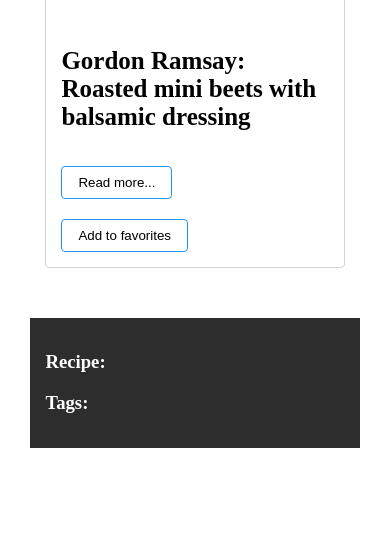
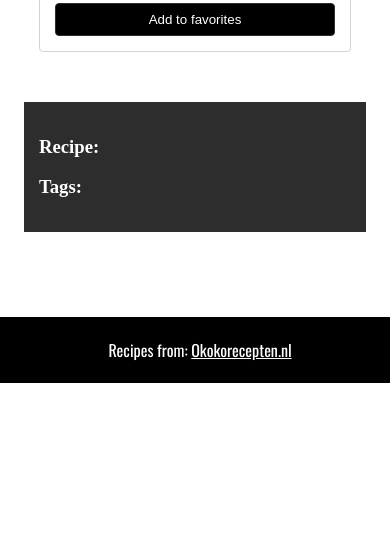
Before and after one commit to KasperOfzeau/PRG03-magazine, a PHP site: page / in a window 390 px wide. Shown: the part 2139-2672 px from the top of the page. After the commit the page ends 2522 px from the top, so only its background shows below. Run offline with PHP 8.4, Linux system fonts and the light colour scheme.

Commit message:
Added rating css and more responsiveness

```diff
--- a/css/style.css
+++ b/css/style.css
@@ -1,5 +1,11 @@
 /* ------ GOOGLE FONTS ------ */
 @import url('https://fonts.googleapis.com/css2?family=Oswald:wght@200;300;400;500;600;700&display=swap');
+
+body {
+    padding: 0;
+    margin: 0;
+    overflow-x: hidden;
+}
 
 /* ----- NAVBAR ----- */
 #navigation {
@@ -23,7 +29,7 @@
 /* ----- MAIN ELEMENTS ----- */
 main {
     width: 80%;
-    margin: 135px auto 0 auto;
+    margin: 135px auto 50px auto;
     padding-right: 250px;
 }
 
@@ -37,10 +43,11 @@ main {
     border: 1px solid #d3d3d3;
     border-radius: .25rem;
     transition: 0.6s;
+    position: relative;
 }
 
 .favoriteCard {
-    background: yellow;
+    background: #f1f116;
 }
 
 .bg-img {
@@ -54,23 +61,60 @@ main {
     padding: 15px;
 }
 
+.cardRating {
+    position: absolute;
+    top: 0;
+    right: 0;
+    width: 25%;
+    padding: 10px 15px;
+    background: linear-gradient(260deg, rgba(0,0,0,1) 0%, rgba(0,0,0,1) 61%, rgba(0,0,0,0) 100%);
+    color: #fff;
+    text-align: right;
+}
+
+.fa-star {
+    font-size: 16px;
+    color: #f1f116;
+}
+
+.card h4 {
+    font-family: 'Oswald', sans-serif;
+    margin: 0;
+}
+
+.kitchenTag {
+    font-style: italic;
+    color: #2d2d2d;
+}
+
 .readMore {
-    background-color: transparent;
-    border: 1px solid #2196F3;
+    background-color: #000;
+    color: #fff;
+    border: 1px solid #2d2d2d;
     padding: .5rem 1rem;
     cursor: pointer;
     border-radius: .25rem;
+    width: 100%;
+    text-align: center;
 }
 
 .favButton, .removeFavButton {
-    background-color: transparent;
-    border: 1px solid #2196F3;
+    background-color: #000;
+    color: #fff;
+    border: 1px solid #2d2d2d;
     padding: .5rem 1rem;
+    width: 100%;
+    text-align: center;
     cursor: pointer;
     border-radius: .25rem;
     display: block;
     margin-top: 20px;
     transition: 0.3s;
+}
+
+.favButton:hover{
+    background-color: #f1f116;
+    color: #000;
 }
 
 .removeFavButton:hover {
@@ -94,13 +138,14 @@ main {
 
 /* ----- FOOTER ----- */
 footer {
-    position: fixed;
+    padding: 5px;
     left: 0;
     bottom: 0;
     width: 100%;
     background-color: #000;
     color: #fff;
     text-align: center;
+    font-family: 'Oswald', sans-serif;
 }
 
 footer a {
```
